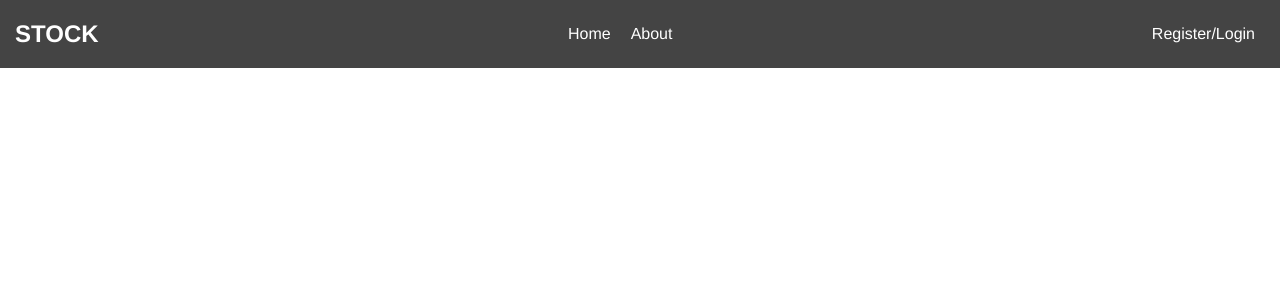
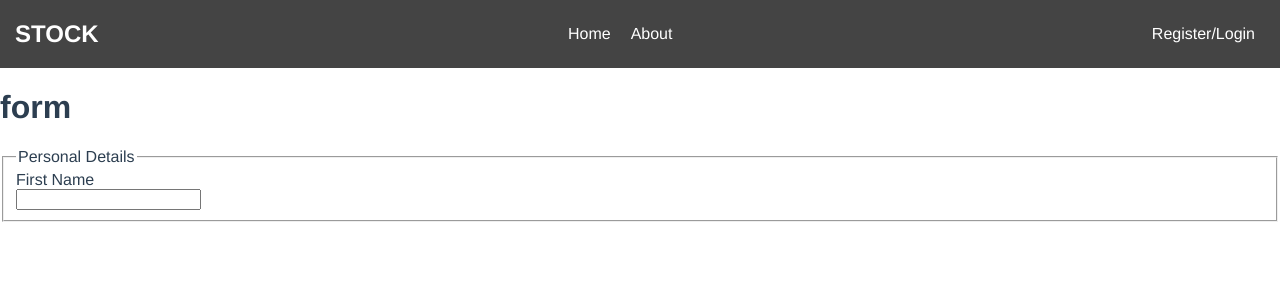
Before and after one commit to imganjgahi/VueTraining, a Vue app in the folder apps/cli/stock/: page /form in a window 1280 px wide. Shown: the top 300 px of the page. Built offline with nearby package versions, Linux system fonts and the light colour scheme.

Commit message:
form wrapper initial

```diff
--- /dev/null
+++ b/apps/cli/stock/src/components/Form/FormWrapper.vue
@@ -0,0 +1,31 @@
+<template>
+    <form novalidate>
+        <slot
+        :group="group"
+        :fields="fields"
+        :validation="validationBag"
+        ></slot>
+    </form>
+</template>
+
+
+<script>
+export default {
+    props: {
+        group: {
+            type: String,
+            required: true
+        },
+        behaviour: {
+            type: String,
+            required: false
+        }
+    },
+    data() {
+        return {
+            fields: {},
+            validationBag: {}
+        }
+    }
+}
+</script>
--- a/apps/cli/stock/src/components/Grid/Grid.vue
+++ b/apps/cli/stock/src/components/Grid/Grid.vue
@@ -9,9 +9,9 @@
     <tbody>
         <tr v-for="(item, index) in dataList" :key="index">
             <td v-for="(column, i) in columns" :key="i" >
-                <span v-if="!item.render"> {{ item[column] }} </span>
+                <slot :col="item[column]" :name="column"> {{item[column]}} </slot>
             </td>
-            <td> <slot :item="item"></slot> </td>
+            <td> <slot :item="item" name="actions"></slot> </td>
         </tr>
     </tbody>
 </table>
--- a/apps/cli/stock/src/components/Transactions/Deposits.vue
+++ b/apps/cli/stock/src/components/Transactions/Deposits.vue
@@ -3,20 +3,25 @@
     <h3>Deposits</h3>
     <div class="action">
       <form @submit="addNewDeppsite($event)">
-        <label> Title</label>
-        <input type="text" v-model="depositTitle">
-        <label> Amount</label>
-      <input type="text" v-model="depositAmont">
-      <button type="submit">Add Transaction</button>
+        <label>Title</label>
+        <input type="text" v-model="depositTitle" />
+        <label>Amount</label>
+        <input type="text" v-model="depositAmont" />
+        <button type="submit">Add Transaction</button>
       </form>
     </div>
     <div class="list">
-      <GridTable
-      :columns="['title', 'amount', 'action']"
-      :dataProps="depositeList"
-      :loading="true">
-        <template v-slot:default="record">
-        <button> {{record.item.id}} </button>
+      <GridTable :columns="['id', 'title', 'amount', 'action']" :dataProps="depositeList" :loading="true">
+        <template #id="data">
+          <strong :style="{color: 'red'}">
+            <input type="checkbox" @input="selectItem($event, data.col)">
+          </strong>
+        </template>
+        <template #title="data">
+          <strong :style="{color: 'red'}">{{data.col}}</strong>
+        </template>
+        <template #actions="record">
+          <button>{{record.item.id}}</button>
         </template>
       </GridTable>
     </div>
@@ -24,11 +29,11 @@
 </template>
 
 <script>
-import { mapGetters } from 'vuex';
-import GridTable from '../Grid/Grid'
+import { mapGetters } from "vuex";
+import GridTable from "../Grid/Grid";
 export default {
   components: {
-    GridTable
+    GridTable,
   },
   data() {
     return {
@@ -39,20 +44,26 @@ export default {
     };
   },
   computed: {
-    ...mapGetters([
-      'depositeList'
-    ]),
+    ...mapGetters(["depositeList"]),
     status() {
-      console.log("State: ", this.$store.getters.depositeList)
-      return true
+      console.log("State: ", this.$store.getters.depositeList);
+      return true;
     },
   },
   methods: {
     addNewDeppsite(event) {
-      event.preventDefault()
+      event.preventDefault();
 
-      this.$store.commit("addNewItem", {id:(Math.random() * 10000000), title: this.depositTitle, amount: Number(this.depositAmont)})
+      this.$store.commit("addNewItem", {
+        id: Math.random() * 10000000,
+        title: this.depositTitle,
+        amount: Number(this.depositAmont),
+      });
+    },
+    selectItem(event, itemId){
+      console.log("event", event.target.checked)
+      console.log("selectItem", itemId)
     }
-  }
+  },
 };
 </script>
--- a/apps/cli/stock/src/router/index.ts
+++ b/apps/cli/stock/src/router/index.ts
@@ -3,12 +3,23 @@ import VueRouter, { RouteConfig } from 'vue-router'
 import Home from '../views/Home.vue'
 import Dashboard from '../views/Dashboard.vue';
 import Auth from '../views/Auth.vue';
+import FormTutorial from '../views/FormTutorial.vue';
 import store from '../store';
 
 Vue.use(VueRouter)
 
   const routes: Array<RouteConfig> = [
 
+    {
+      path: '/form',
+      name: 'form',
+      component: FormTutorial
+    },
+    {
+      path: '/dashboard',
+      name: 'dashboard',
+      component: Dashboard
+    },
   {
     path: '/about',
     name: 'About',
@@ -17,11 +28,7 @@ Vue.use(VueRouter)
     // which is lazy-loaded when the route is visited.
     component: () => import(/* webpackChunkName: "about" */ '../views/About.vue')
   },
-  {
-    path: '/dashboard',
-    name: 'dashboard',
-    component: Dashboard
-  },
+
   {
     path: '/auth',
     name: 'auth',
--- /dev/null
+++ b/apps/cli/stock/src/views/FormTutorial.vue
@@ -0,0 +1,30 @@
+<template>
+  <div class="pageOne">
+    <h1>form</h1>
+    <FormWrapper group="update-form" v-cloak>
+      <div class="formgroup" slot-scope="props">
+          <fieldset>
+
+              <legend>Personal Details</legend>
+
+              <div class="formgroup">
+                  <label for="firstName"> First Name </label>
+                  <input
+                  type="text"
+                  name="firstName"
+                  id="firstName"
+                  v-model="props.fields.firstName"
+                  >
+              </div>
+          </fieldset>
+      </div>
+    </FormWrapper>
+  </div>
+</template>
+
+<script>
+import FormWrapper from "../components/Form/FormWrapper";
+export default {
+  components: {FormWrapper},
+};
+</script>
```
